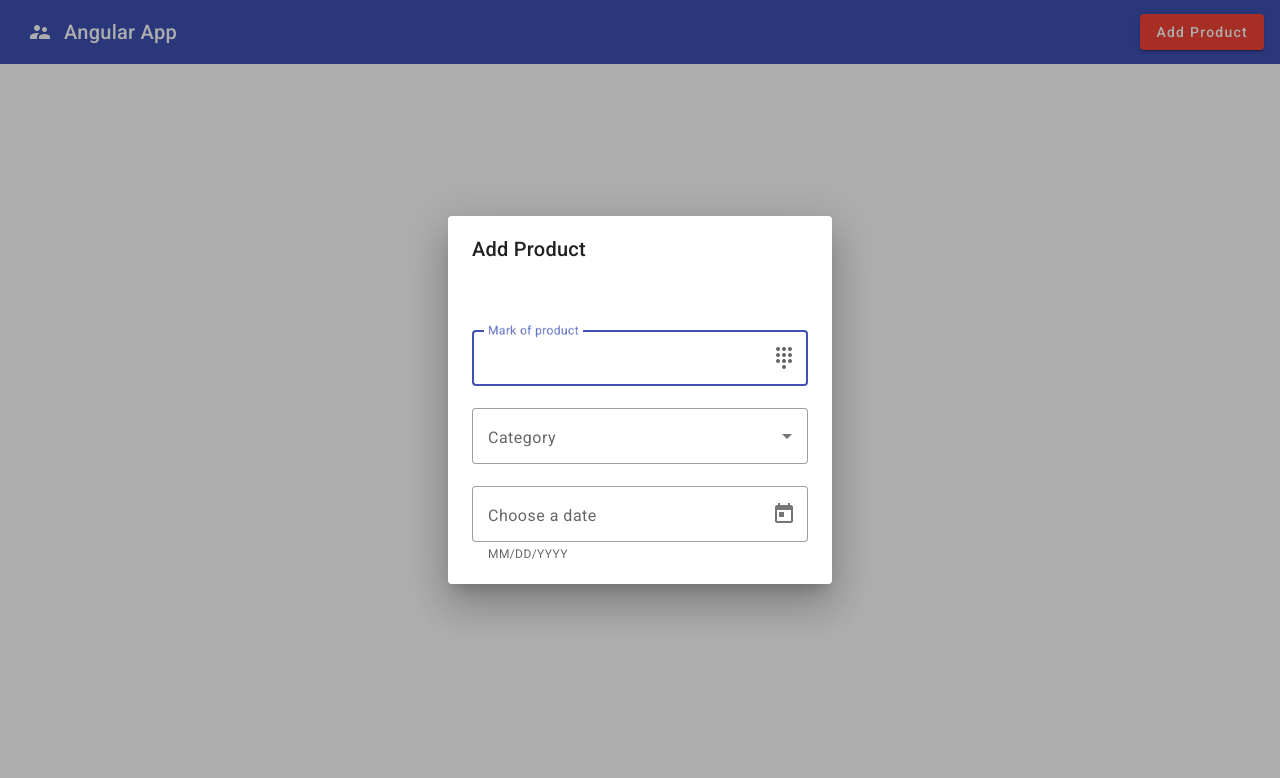
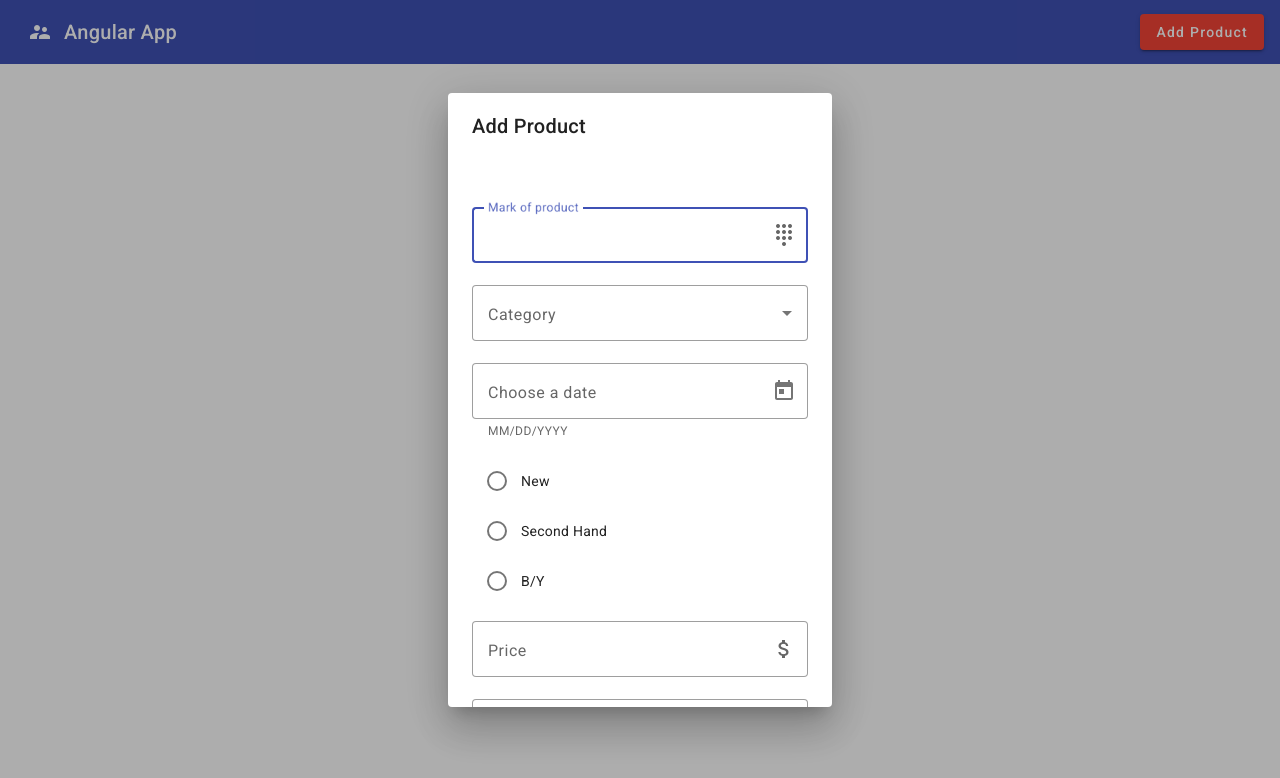
Before and after one commit to jasurbekyusuf/TodoApp, an Angular app: page / in a window 1280 px wide. Both pictures are taken after a click on the button "Add Product". Shown: the top 778 px of the page. Built offline with nearby package versions, Linux system fonts and the light colour scheme.

Commit message:
COMPONENTS: Add Form To Dialog

```diff
--- a/src/app/dialog/dialog.component.html
+++ b/src/app/dialog/dialog.component.html
@@ -26,4 +26,25 @@
     <mat-datepicker #picker></mat-datepicker>
   </mat-form-field>
 
+  <mat-radio-group aria-labelledby="example-radio-group-label" class="example-radio-group">
+    <mat-radio-button class="example-radio-button" *ngFor="let product of conditionProduct" [value]="product">
+      {{product}}
+    </mat-radio-button>
+  </mat-radio-group>
+
+  <mat-form-field appearance="outline">
+    <mat-label>Price</mat-label>
+    <input matInput placeholder="Phone">
+    <mat-icon matSuffix>attach_money</mat-icon>
+  </mat-form-field>
+
+  <mat-form-field appearance="outline">
+    <mat-label>Comment</mat-label>
+    <textarea matInput></textarea>
+  </mat-form-field>
+
+  <div mat-dialog-actions [align]="'end'">
+    <button mat-raised-button color="warn" mat-dialog-close>Close</button>
+    <button mat-raised-button color="primary">Save</button>
+  </div>
 </div>
--- a/src/app/dialog/dialog.component.scss
+++ b/src/app/dialog/dialog.component.scss
@@ -1,3 +1,12 @@
 mat-form-field{
   width: 100%;
 }
+
+.example-radio-group{
+  display: flex;
+  flex-direction: column;
+  margin: 15px 0;
+}
+.example-radio-button{
+  margin: 5px;
+}
--- a/src/app/dialog/dialog.component.ts
+++ b/src/app/dialog/dialog.component.ts
@@ -1,10 +1,15 @@
-import { Component } from '@angular/core';
+import { Component, OnInit } from '@angular/core';
 
 @Component({
   selector: 'app-dialog',
   templateUrl: './dialog.component.html',
   styleUrls: ['./dialog.component.scss']
 })
-export class DialogComponent {
+export class DialogComponent implements OnInit {
+  conditionProduct: string[] = ["New", "Second Hand", "B/Y"]
 
+  constructor(){}
+
+  ngOnInit(): void {
+  }
 }
```
Also changed, not shown: src/app/app.module.ts (+5 -3 lines).
